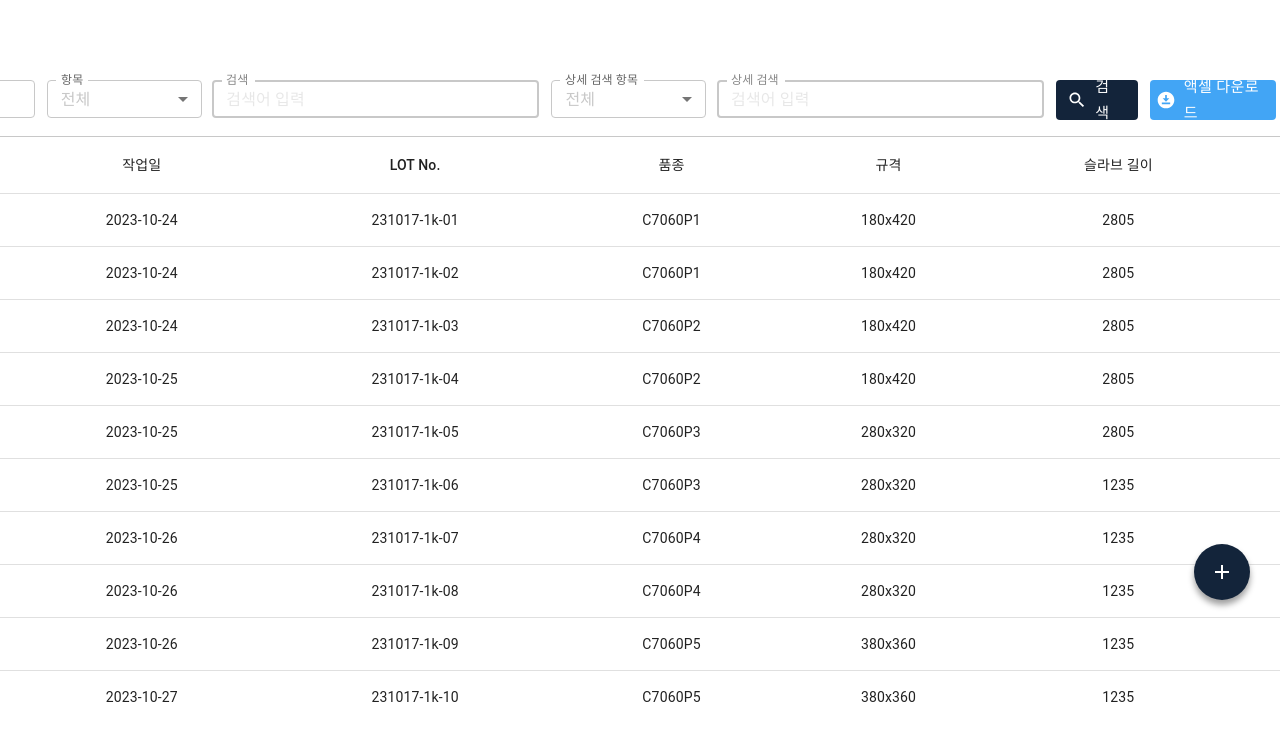
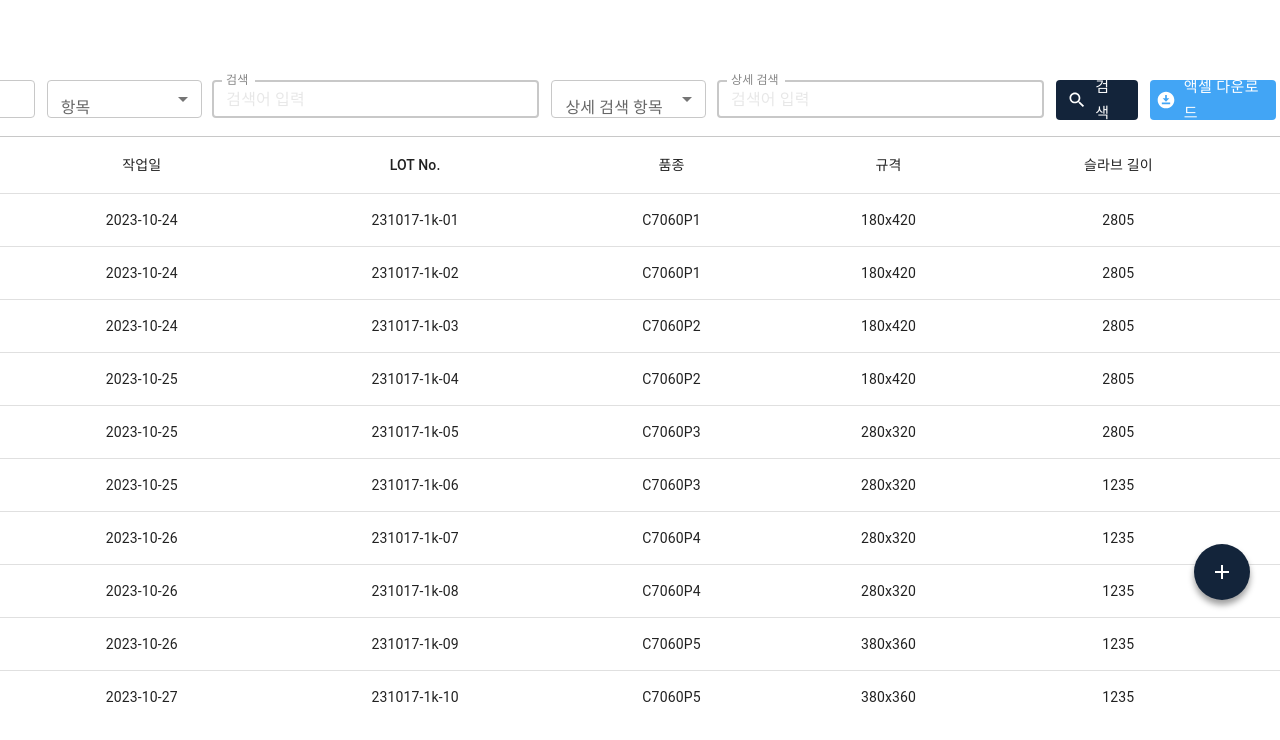
Before and after one commit to Ajrdn/MUI-Task, a React (Create React App) app: page / in a window 1280 px wide. Shown: the top 740 px of the page. Built offline with nearby package versions, Linux system fonts and the light colour scheme.

Commit message:
UPDATE::Zustand Store

```diff
--- a/src/pages/TablePageSearchBar/ItemSelectSearch.tsx
+++ b/src/pages/TablePageSearchBar/ItemSelectSearch.tsx
@@ -1,4 +1,3 @@
-import React, { useState } from 'react'
 import FormControl from '@mui/material/FormControl'
 import Select, { SelectChangeEvent } from '@mui/material/Select'
 import MenuItem from '@mui/material/MenuItem'
@@ -7,14 +6,14 @@ import InputLabel from '@mui/material/InputLabel'
 
 interface ItemSelectSearchProps {
   selectLabel: string
+  item: string
+  setItem: (item: string) => void
 }
 
 
 const ItemSelectSearch = (props: ItemSelectSearchProps) => {
-  const [item, setItem] = useState<string>('전체')
-
   const itemChange = (event: SelectChangeEvent) => {
-    setItem(event.target.value)
+    props.setItem(event.target.value)
   }
 
   return (
@@ -23,7 +22,7 @@ const ItemSelectSearch = (props: ItemSelectSearchProps) => {
       <Select
         labelId='item-select-label'
         id='item-select'
-        value={item}
+        value={props.item}
         onChange={itemChange}
         label={props.selectLabel}
         sx={{
```
